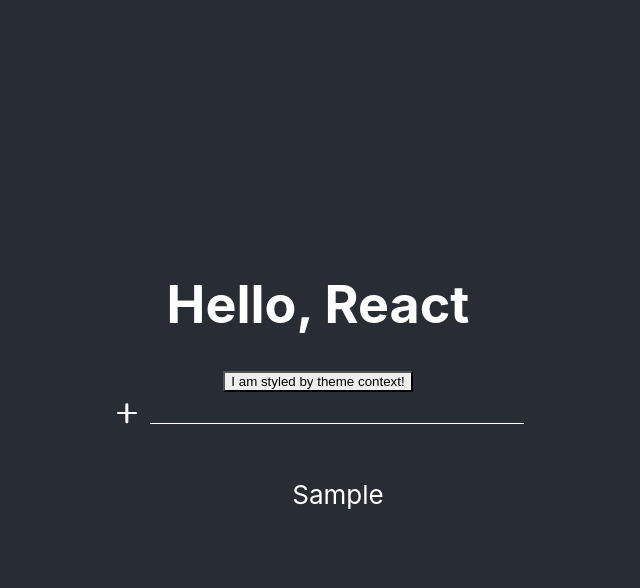
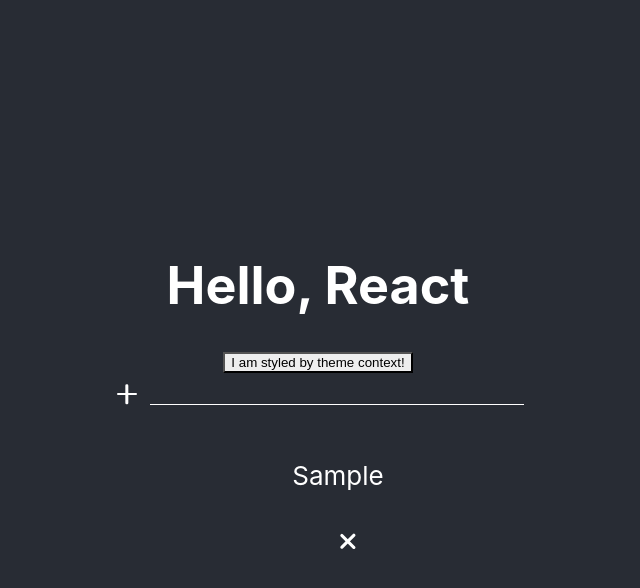
Before and after one commit to ba58ajbse/todo-hooks, a React (Create React App) app: page / in a window 1280 px wide. Both pictures are taken after typing "Sample" into the empty fields and a click on the button 449 px from the left and 453 px from the top of the page. Shown: the top 588 px of the page, without its empty margins (322-962 px from the left). Built offline with nearby package versions, Linux system fonts and the light colour scheme.

Commit message:
削除機能追加

```diff
--- a/src/components/Todo.tsx
+++ b/src/components/Todo.tsx
@@ -1,12 +1,23 @@
-import React from 'react';
+import React, { useContext } from 'react';
+import { TodosContext } from '../context/reducer';
 
 type Props = {
   todo: { id: number; title: string };
 };
 const Todo: React.FC<Props> = ({ todo }) => {
+  const { dispatch } = useContext(TodosContext);
   return (
     <li key={todo.id}>
       <p>{todo.title}</p>
+      <button
+        type="button"
+        className="remove-btn"
+        onClick={() =>
+          dispatch({ type: 'REMOVE_TODO', payload: { id: todo.id } })
+        }
+      >
+        <span className="batsu" />
+      </button>
     </li>
   );
 };
--- a/src/components/TodoList.tsx
+++ b/src/components/TodoList.tsx
@@ -7,9 +7,8 @@
 
   return (
     <ul className="todolist-wrapper">
-      {state.todoList.map((todo) => (
-        <Todo key={todo.id} todo={todo} />
-      ))}
+      {state.todoList &&
+        state.todoList.map((todo) => <Todo key={todo.id} todo={todo} />)}
     </ul>
   );
 };
--- a/src/context/reducer.ts
+++ b/src/context/reducer.ts
@@ -29,8 +29,16 @@
             completed: false,
           },
         ],
-        nextTodoId: +1,
+        nextTodoId: state.nextTodoId + 1,
       };
+    case 'REMOVE_TODO': {
+      return {
+        ...state,
+        todoList: state.todoList.filter(
+          (todo) => todo.id !== action.payload.id
+        ),
+      };
+    }
     default:
       return state;
   }
```
Also changed, not shown: src/interface/todoType.ts (+8 -1 lines).
